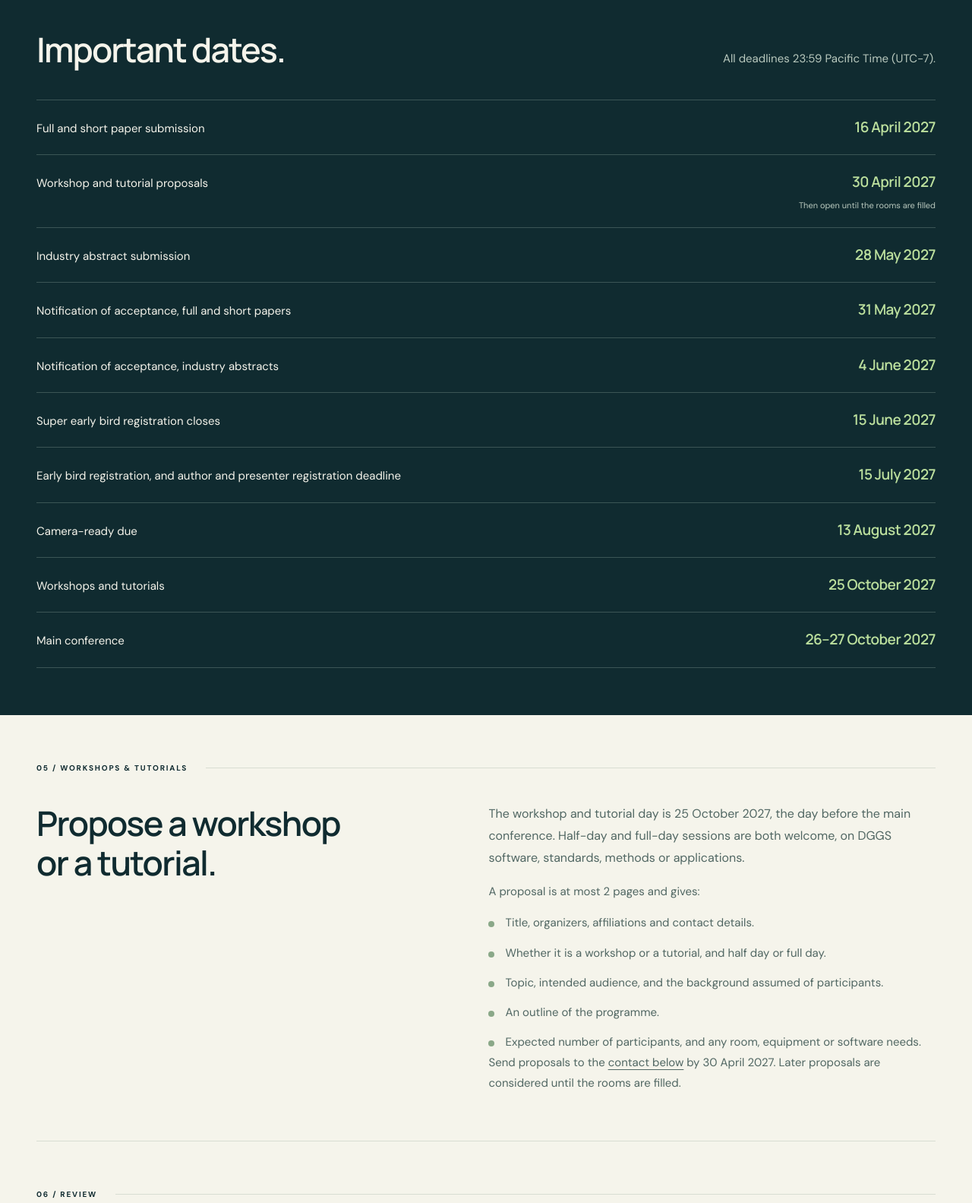
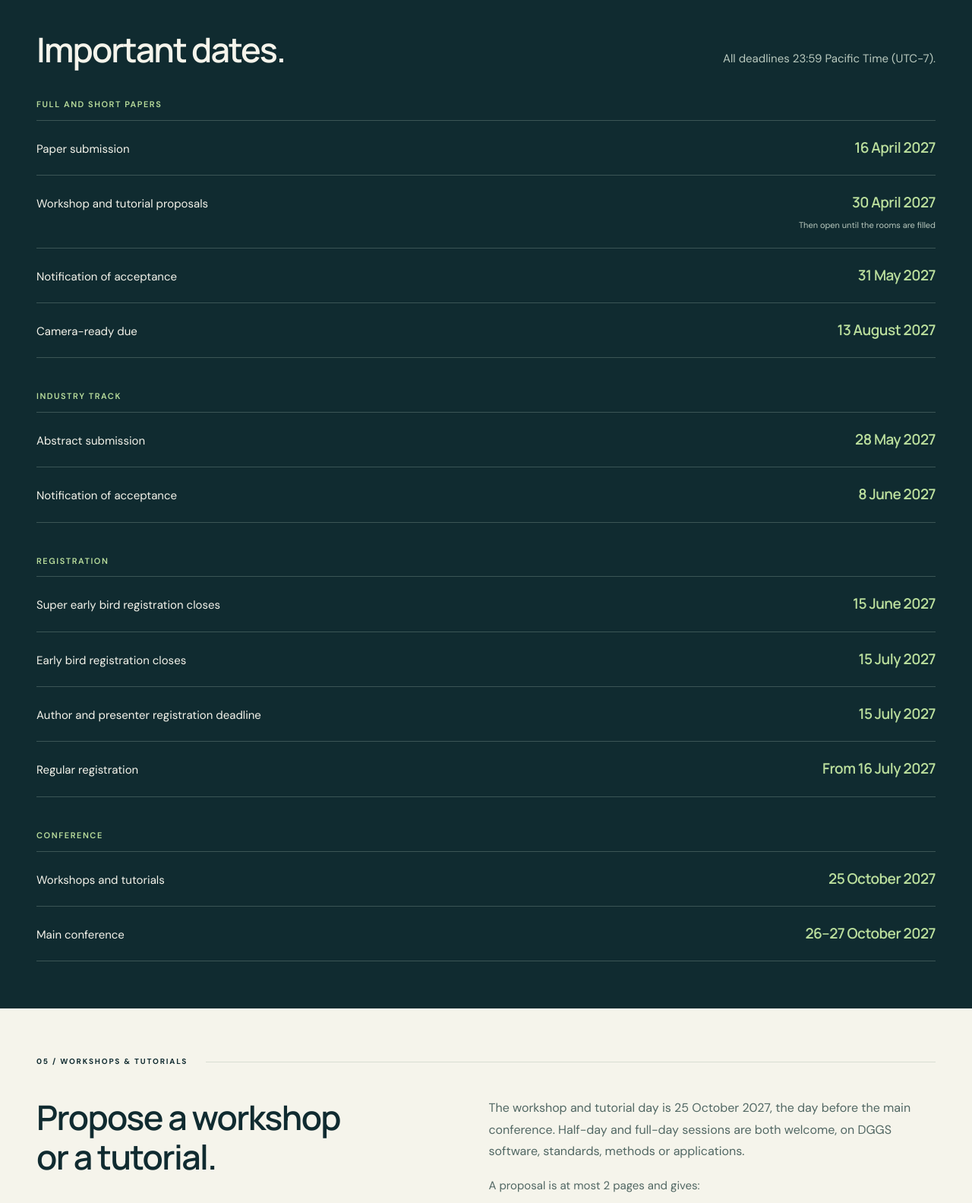
Before and after one commit to UbiSensingAILab/DGGSCON-2027-website, a plain HTML site: page docs/call-for-participation.html in a window 1280 px wide. Shown: the part 2904-4487 px from the top of the page at 76% size. Drawn offline with Linux system fonts and the light colour scheme.

Commit message:
Group the important dates and free the industry abstract format
Co-Authored-By: Claude Opus 5 <noreply@anthropic.com>

```diff
--- a/docs/assets/styles.css
+++ b/docs/assets/styles.css
@@ -95,6 +95,8 @@
 .cfp-dates .fine-rule{background:#3b5555}
 .cfp-dates .status-pill{color:var(--green)}
 .cfp-dates .section-intro>p{color:#b9c9be}
+.cfp-dates-heading{font-family:var(--font);font-size:11px;font-weight:600;letter-spacing:.14em;text-transform:uppercase;color:var(--green);margin:44px 0 14px}
+.cfp-dates-heading:first-of-type{margin-top:0}
 .cfp-dates-list{margin:0;border-top:1px solid #3b5555}
 .cfp-dates-list>div{display:flex;flex-wrap:wrap;align-items:baseline;justify-content:space-between;gap:12px 40px;padding-block:20px;border-bottom:1px solid #3b5555}
 .cfp-dates-list dt{font-size:15px;max-width:620px;line-height:1.6}
--- a/docs/call-for-participation.html
+++ b/docs/call-for-participation.html
@@ -124,7 +124,7 @@
           </thead>
           <tbody>
             <tr><th scope="row">Full paper</th><td>10 pages</td><td>Complete, original research with substantiated results.</td><td>Peer review</td><td>Talk</td></tr>
-            <tr><th scope="row">Short paper</th><td>4 pages</td><td>Work in progress, early results, position papers, and software, tools, datasets and live systems.</td><td>Peer review</td><td>Short talk and poster</td></tr>
+            <tr><th scope="row">Short paper</th><td>4 pages</td><td>Work in progress, early results, position papers, and software, tools, datasets and live systems.</td><td>Peer review</td><td>Short talk or poster</td></tr>
             <tr><th scope="row">Industry abstract</th><td>2 pages</td><td>Industry practice, deployments, products and operational use of DGGS.</td><td>Programme committee</td><td>Talk or poster</td></tr>
           </tbody>
         </table>
@@ -137,15 +137,27 @@
       <div class="shell">
         <div class="section-label"><span>04 / IMPORTANT DATES</span><span class="fine-rule" aria-hidden="true"></span></div>
         <div class="section-intro"><h2 id="dates-title">Important dates.</h2><p>All deadlines 23:59 Pacific Time (UTC−7).</p></div>
+        <h3 class="cfp-dates-heading">Full and short papers</h3>
         <dl class="cfp-dates-list">
-          <div><dt>Full and short paper submission</dt><dd>16 April 2027</dd></div>
+          <div><dt>Paper submission</dt><dd>16 April 2027</dd></div>
           <div><dt>Workshop and tutorial proposals</dt><dd>30 April 2027<span>Then open until the rooms are filled</span></dd></div>
-          <div><dt>Industry abstract submission</dt><dd>28 May 2027</dd></div>
-          <div><dt>Notification of acceptance, full and short papers</dt><dd>31 May 2027</dd></div>
-          <div><dt>Notification of acceptance, industry abstracts</dt><dd>4 June 2027</dd></div>
+          <div><dt>Notification of acceptance</dt><dd>31 May 2027</dd></div>
+          <div><dt>Camera-ready due</dt><dd>13 August 2027</dd></div>
+        </dl>
+        <h3 class="cfp-dates-heading">Industry track</h3>
+        <dl class="cfp-dates-list">
+          <div><dt>Abstract submission</dt><dd>28 May 2027</dd></div>
+          <div><dt>Notification of acceptance</dt><dd>8 June 2027</dd></div>
+        </dl>
+        <h3 class="cfp-dates-heading">Registration</h3>
+        <dl class="cfp-dates-list">
           <div><dt>Super early bird registration closes</dt><dd>15 June 2027</dd></div>
-          <div><dt>Early bird registration, and author and presenter registration deadline</dt><dd>15 July 2027</dd></div>
-          <div><dt>Camera-ready due</dt><dd>13 August 2027</dd></div>
+          <div><dt>Early bird registration closes</dt><dd>15 July 2027</dd></div>
+          <div><dt>Author and presenter registration deadline</dt><dd>15 July 2027</dd></div>
+          <div><dt>Regular registration</dt><dd>From 16 July 2027</dd></div>
+        </dl>
+        <h3 class="cfp-dates-heading">Conference</h3>
+        <dl class="cfp-dates-list">
           <div><dt>Workshops and tutorials</dt><dd>25 October 2027</dd></div>
           <div><dt>Main conference</dt><dd>26–27 October 2027</dd></div>
         </dl>
@@ -178,7 +190,7 @@
         <div class="cfp-copy">
           <ul class="cfp-list">
             <li>Full and short papers receive single-blind peer review. Industry abstracts are reviewed by the programme committee.</li>
-            <li>Submissions are desk-rejected without review if they exceed the page limit for their type, do not use the conference template, or fall outside the scope of the conference.</li>
+            <li>Submissions are desk-rejected without review if they exceed the page limit for their type or fall outside the scope of the conference. Full and short papers are also desk-rejected if they do not use the conference template.</li>
           </ul>
         </div>
       </div>
@@ -207,14 +219,13 @@
         <div class="cfp-copy">
           <ul class="cfp-list">
             <li><strong>Submission system.</strong> Microsoft CMT, at <a class="inline-link" href="https://cmt3.research.microsoft.com/DGGSCON2027">cmt3.research.microsoft.com/DGGSCON2027</a>.</li>
-            <li><strong>File format.</strong> PDF, prepared with the Springer Lecture Notes in Computer Science (LNCS) author template. The same template is used for all three submission types. Do not change the margins, fonts or spacing.
+            <li><strong>File format.</strong> PDF for every submission type. Full and short papers use the Springer Lecture Notes in Computer Science (LNCS) author template. Do not change the margins, fonts or spacing. Industry abstracts have no required template: use any readable layout within the 2-page limit.
               <ul class="cfp-sublist">
                 <li><strong>LaTeX.</strong> <a class="inline-link" href="assets/templates/springer-lncs-latex-proceedings-2026-09-03.zip" download>Download the LaTeX template (ZIP, 503 KB)</a>, or open the <a class="inline-link" href="https://www.overleaf.com/latex/templates/springer-lecture-notes-in-computer-science/kzwwpvhwnvfj">LNCS template on Overleaf</a> to write in the browser.</li>
                 <li><strong>Word.</strong> <a class="inline-link" href="assets/templates/springer-lncs-word-proceedings-splnproc2510.zip" download>Download the Word template (ZIP, 541 KB)</a>. The templates inside are macro-enabled (<code>.docm</code>), so Word will show a security prompt when you open one.</li>
                 <li><strong>Author instructions.</strong> <a class="inline-link" href="assets/templates/springer-lncs-author-instructions.pdf">Springer's author instructions for computer science proceedings (PDF, 305 KB)</a>.</li>
               </ul>
             </li>
-            <li><strong>Originality.</strong> Submissions must be unpublished and not under review elsewhere.</li>
           </ul>
         </div>
       </div>
```
